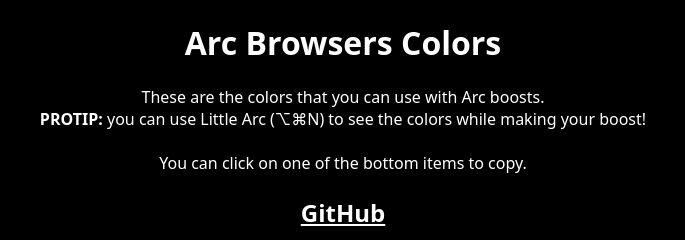
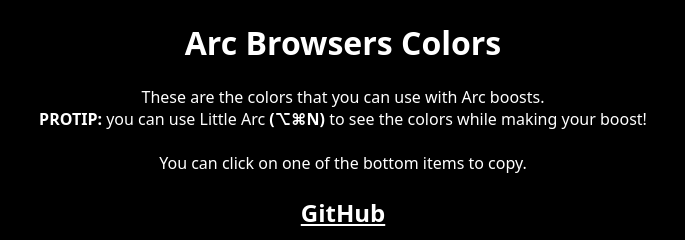
Before and after one commit to YusufYaser/Arc-Colors, a plain HTML site: page index.html in a window 1280 px wide. Shown: the top 240 px of the page, 297-982 px from the left. Drawn offline with Linux system fonts and the light colour scheme; a web font is replaced by a local one.

Commit message:
add url to readme and make little arc shortcut bold

```diff
--- a/index.html
+++ b/index.html
@@ -17,7 +17,7 @@
             <p>
                 These are the colors that you can use with Arc boosts.
                 <br/>
-                <b>PROTIP:</b> you can use Little Arc (⌥⌘N) to see the colors while making your boost!
+                <b>PROTIP:</b> you can use Little Arc <b>(⌥⌘N)</b> to see the colors while making your boost!
                 <br/><br/>
                 You can click on one of the bottom items to copy.
                 <br/><br/>
```
Also changed, not shown: 1 other file.
